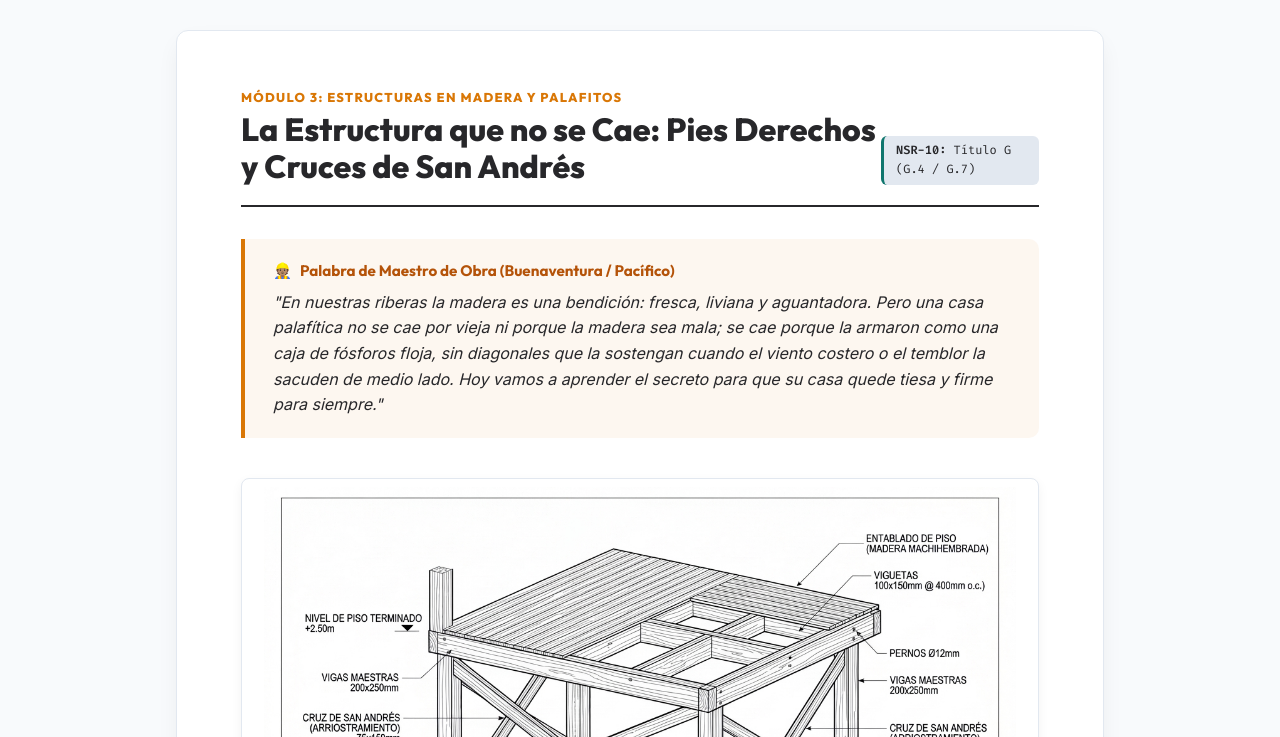
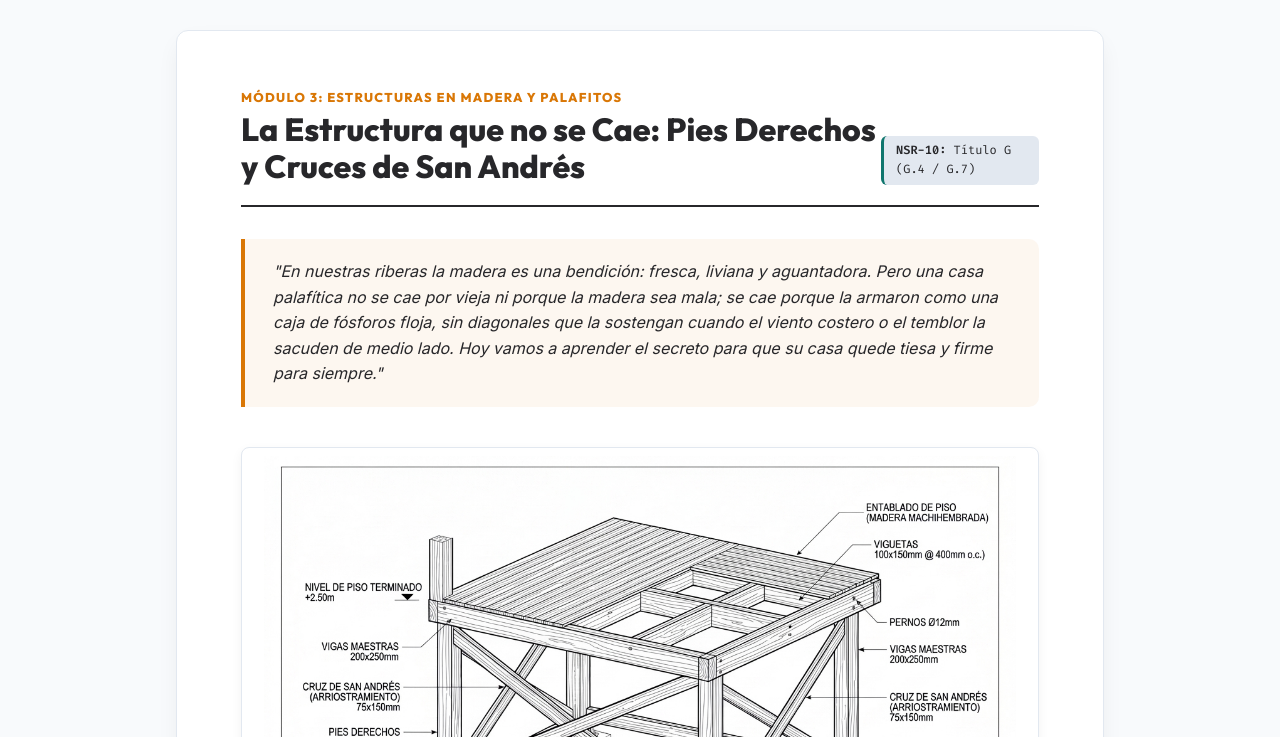
Before and after one commit to Chuox/MDCP, a plain HTML site: page Manual/capitulo_piloto.html in a window 1280 px wide. Shown: the part 63-800 px from the top of the page. Drawn offline with Linux system fonts and the light colour scheme; files whose address does not match are found by name.

Commit message:
Update chapter pilot quote, fix image paths, and add Manual images

```diff
--- a/Manual/capitulo_piloto.html
+++ b/Manual/capitulo_piloto.html
@@ -659,11 +659,8 @@
         </div>
       </div>
 
-      <!-- Cita del Maestro -->
+      <!-- Cita / Epígrafe -->
       <div class="quote-box">
-        <div class="quote-author">
-          <span>👷🏽</span> Palabra de Maestro de Obra (Buenaventura / Pacífico)
-        </div>
         <div class="quote-text">
           "En nuestras riberas la madera es una bendición: fresca, liviana y aguantadora. Pero una casa palafítica no se cae por vieja ni porque la madera sea mala; se cae porque la armaron como una caja de fósforos floja, sin diagonales que la sostengan cuando el viento costero o el temblor la sacuden de medio lado. Hoy vamos a aprender el secreto para que su casa quede tiesa y firme para siempre."
         </div>
```
Also changed, not shown: Manual/index.html (+1 -4 lines), Manual/images/detalle_guadua_inyectada.jpg (added), Manual/images/palafito_madera_espanol.jpg (added), Manual/images/piloto_madera_guadua.jpg (added), 2 other files.
